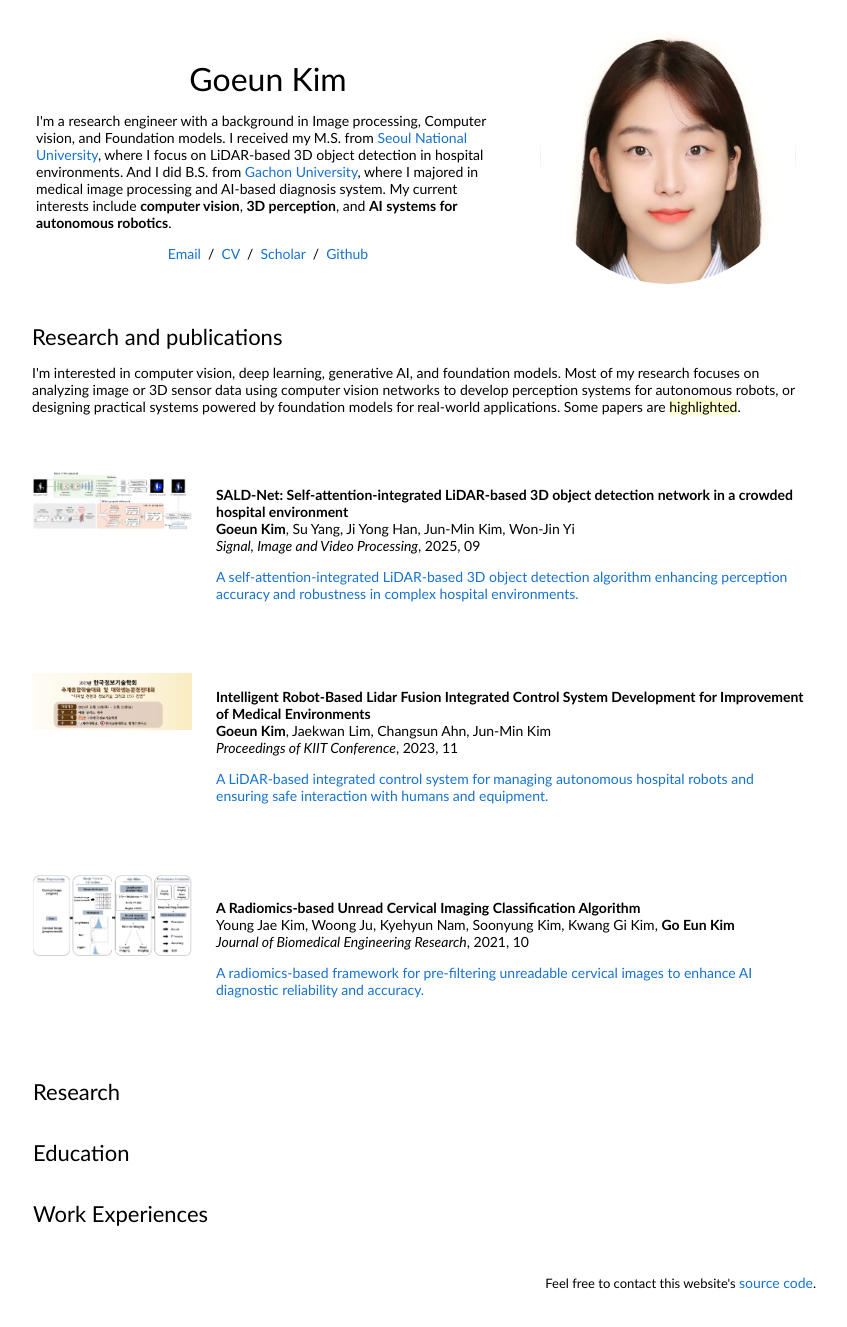
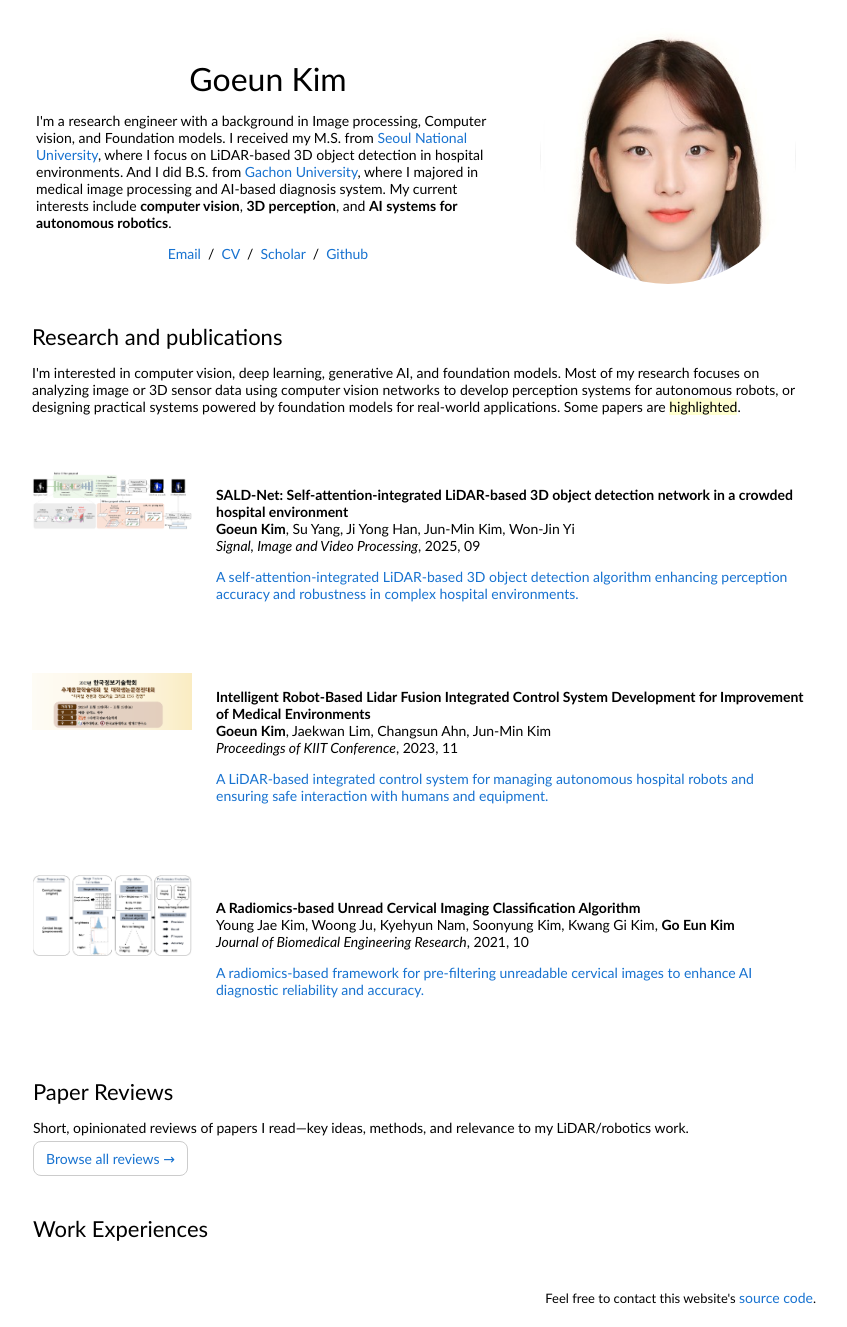
Before and after one commit to Groovy52/Groovy52.github.io, a Jekyll site: the page index.html, which Jekyll copies as it is, in a window 1280 px wide. Shown: the whole page, without its empty margins (224-1071 px from the left). Built offline with Jekyll 4.4.1, drawn with Linux system fonts in a browser that asks for light colours.

Commit message:
Update index.html

```diff
--- a/index.html
+++ b/index.html
@@ -119,25 +119,18 @@
 
     </tbody></table>
 					<table style="width:100%; margin:0 auto; border:0; border-spacing:0; padding:16px;"><tbody>
-            <tr>
-              <td>
-                <h2>Research</h2>
-              </td>
-            </tr>
-          </tbody></table>
-          <table style="width:100%;border:0px;border-spacing:0px;border-collapse:separate;margin-right:auto;margin-left:auto;"><tbody>
-
-    </tbody></table>
-					<table style="width:100%; margin:0 auto; border:0; border-spacing:0; padding:16px;"><tbody>
-            <tr>
-              <td>
-                <h2>Education</h2>
-              </td>
-            </tr>
-          </tbody></table>
-          <table style="width:100%;border:0px;border-spacing:0px;border-collapse:separate;margin-right:auto;margin-left:auto;"><tbody>
-
-	</tbody></table>
+		  <tr>
+		    <td>
+		      <h2>Paper Reviews</h2>
+		      <p>Short, opinionated reviews of papers I read—key ideas, methods, and relevance to my LiDAR/robotics work.</p>
+		      <p>
+		        <a href="/paper/" style="text-decoration:none; border:1px solid #ccc; padding:8px 12px; border-radius:8px;">
+		          Browse all reviews →
+		        </a>
+		      </p>
+		    </td>
+		  </tr>
+		</tbody></table>
 					<table style="width:100%; margin:0 auto; border:0; border-spacing:0; padding:16px;"><tbody>
             <tr>
               <td>
```
